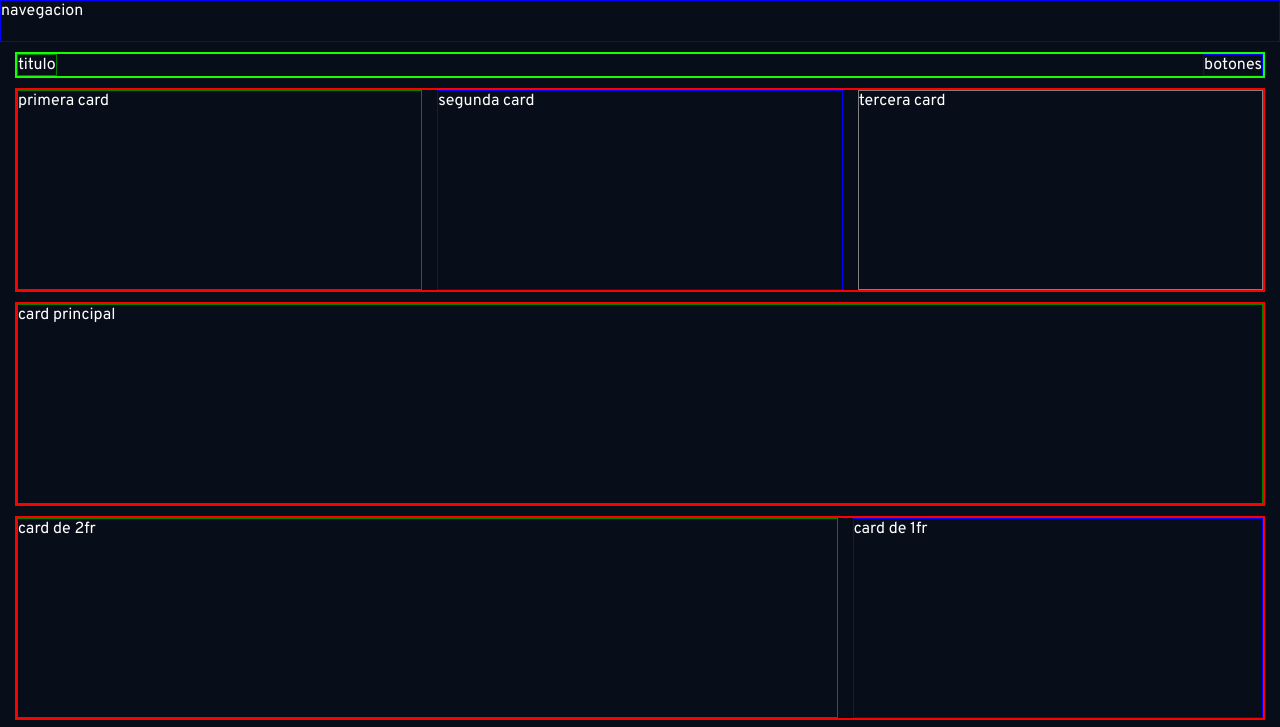
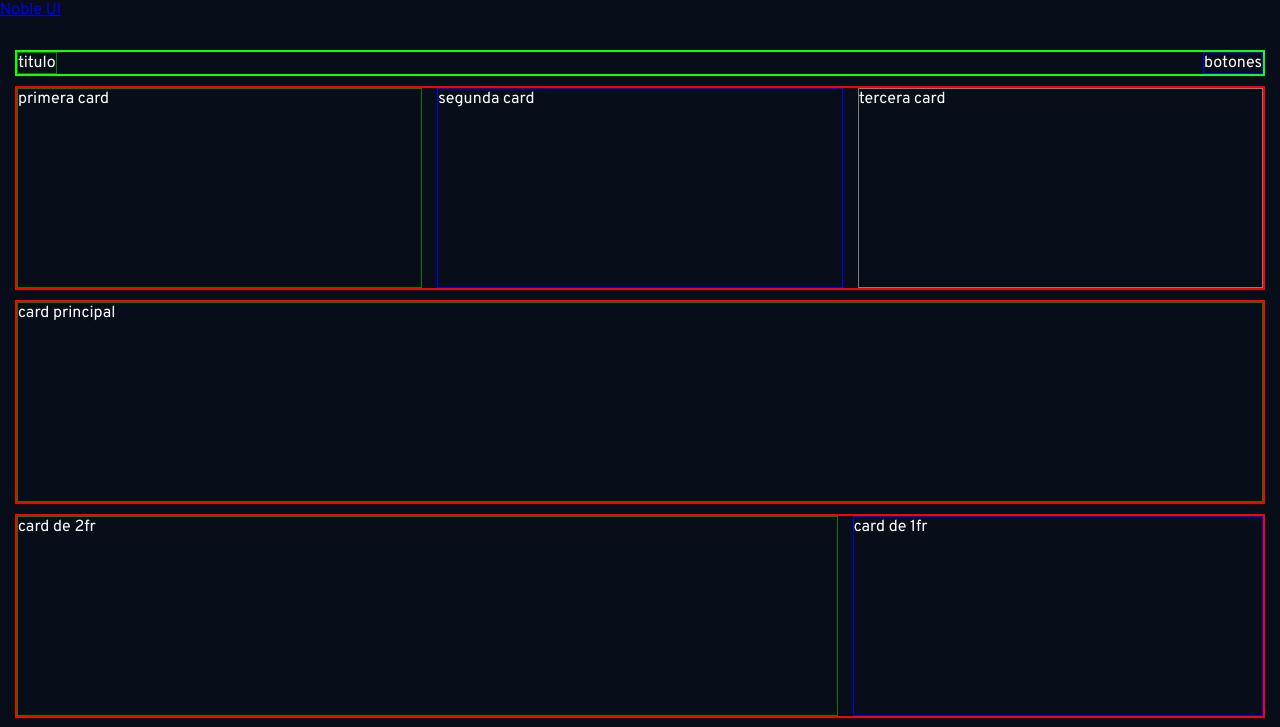
Before and after one commit to denncriss/squad-6-academlo, a plain HTML site: page index.html in a window 1280 px wide. Shown: the top 727 px of the page. Drawn offline with Linux system fonts and the light colour scheme.

Commit message:
Añadiendo la seccion del sidebar-header del menu en index.html

```diff
--- a/index.html
+++ b/index.html
@@ -8,12 +8,18 @@
     <link rel="stylesheet" href="./css/index.css" />
   </head>
   <body>
-    <header class="header b-blue">
-      <nav>
-        navegacion
-        <div class="menu-navegacion"></div>
+    <header class="header main-wrapper">
+      <nav class="sidebar menu" id="menu">
         <!-- ANDRES Y PONCE -->
         <!--rama menu -->
+        <div class="sidebar-header">
+          <a href="#">Noble
+              <span>UI</span>
+          </a>
+          <div class="closeMenu" id="closeMenu">
+              <i class="fas fa-times" ></i>
+          </div>
+        </div>
       </nav>
     </header>
 
```
